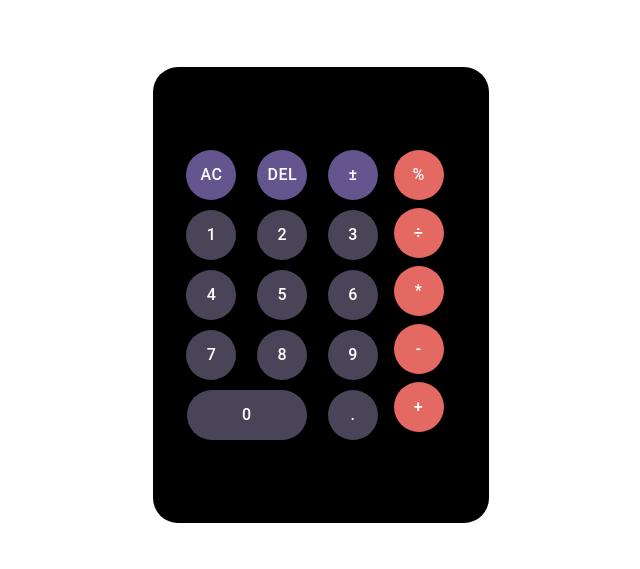
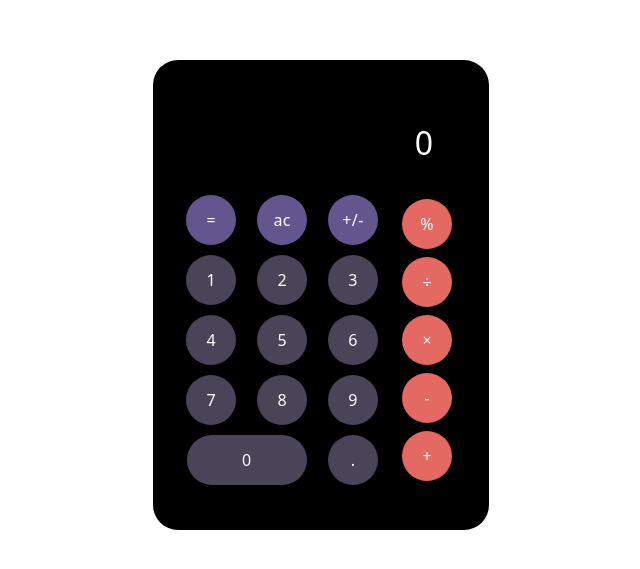
Before and after one commit to mariamksalama/calculator, a React (Vite) app: page / in a window 1280 px wide. Shown: the part 137-706 px from the top of the page, without its empty margins (319-959 px from the left). Built offline with nearby package versions, Linux system fonts and the light colour scheme.

Commit message:
adding display field

```diff
--- a/src/components/calculator/Calculator.tsx
+++ b/src/components/calculator/Calculator.tsx
@@ -1,12 +1,9 @@
 import { styled } from '@mui/material/styles';
 import { Box } from '@mui/material';
-import { CalculatorButton } from './CalculatorButton';
-import {
-  controlButtons,
-  numberButtons,
-  operatorButtons,
-  decimalButton,
-} from '../../utils/ButtonUtils';
+
+import { CalculatorDisplay } from './CalculatorDIsplay';
+import { NumbeberPad } from './NumberPad';
+import { useState } from 'react';
 
 const StyledContainer = styled(Box)({
   display: 'flex',
@@ -14,6 +11,7 @@ const StyledContainer = styled(Box)({
   alignItems: 'center',
   justifyContent: 'center',
   padding: '10%',
+  paddingBottom: '15%',
   borderRadius: '25px',
   backgroundColor: 'black',
   width: '100%',
@@ -22,80 +20,20 @@ const StyledContainer = styled(Box)({
   height: '400px',
 });
 
-const MainGrid = styled(Box)({
-  display: 'grid',
-  gridTemplateColumns: '3fr 1fr',
-  width: '100%',
-  gap: '10px',
-});
-
-const TopRow = styled(Box)({
-  display: 'grid',
-  gridTemplateColumns: 'repeat(3, 1fr)',
-  width: '100%',
-  gap: '10px',
-  justifyItems: 'center',
-});
-
-const NumberPad = styled(Box)({
-  display: 'grid',
-  gridTemplateColumns: 'repeat(3, 1fr)',
-  gap: '10px',
-  width: '100%',
-  justifyItems: 'center',
-  '& .zero-button': {
-    gridColumn: 'span 2',
-  },
-});
-
 export const Calculator = () => {
+  const [displayValue, setDisplayValue] = useState<string | undefined>(undefined);
+  const handleButtonClick = (buttonValue: string, isOperator?: boolean) => {
+    const newValue = displayValue
+      ? isOperator
+        ? displayValue + ' ' + buttonValue + ' '
+        : displayValue + buttonValue
+      : buttonValue;
+    setDisplayValue(newValue);
+  };
   return (
     <StyledContainer role="application" aria-label="Calculator">
-      <MainGrid>
-        <Box
-          display="flex"
-          flexDirection="column"
-          gap="10px"
-          role="group"
-          aria-label="Calculator keypad"
-        >
-          <TopRow role="group" aria-label="Control buttons">
-            {controlButtons.map((button) => (
-              <CalculatorButton
-                key={button.value}
-                value={button.value}
-                variant={button.variant}
-                onClick={() => {}}
-                aria-label={button.ariaLabel}
-              />
-            ))}
-          </TopRow>
-          <NumberPad role="group" aria-label="Number pad">
-            {numberButtons.map((button) => (
-              <CalculatorButton
-                key={button.value}
-                value={button.value}
-                variant={button.variant}
-                onClick={() => {}}
-                className={button.value === '0' ? 'zero-button' : ''}
-                aria-label={button.ariaLabel}
-              />
-            ))}
-            <CalculatorButton {...decimalButton} onClick={() => {}} />
-          </NumberPad>
-        </Box>
-        <Box display="grid" role="group" aria-label="Operator buttons">
-          {operatorButtons.map((button) => (
-            <CalculatorButton
-              key={button.value}
-              value={button.value}
-              variant={button.variant}
-              onClick={() => {}}
-              aria-label={button.ariaLabel}
-            />
-          ))}
-        </Box>
-      </MainGrid>
+      <CalculatorDisplay value={displayValue} />
+      <NumbeberPad onClick={handleButtonClick} />
     </StyledContainer>
   );
 };
--- a/src/components/calculator/CalculatorButton.tsx
+++ b/src/components/calculator/CalculatorButton.tsx
@@ -6,7 +6,6 @@ interface CalculatorButtonProps {
   value: string;
   onClick: () => void;
   variant: VariantTypes;
-  fullWidth?: boolean;
   className?: string;
 }
 
@@ -23,7 +22,17 @@ const StyledButton = styled(Button, {
   fontSize: '1rem',
   borderRadius: '100px',
   backgroundColor: getButtonColor(buttonVariant),
+  textTransform: 'none',
   color: '#fff',
+  fontWeight: '500',
+  display: 'flex',
+  fontFamily: 'system-ui, -apple-system, sans-serif',
+  '& .MuiButton-label': {
+    display: 'flex',
+    alignItems: 'center',
+    justifyContent: 'center',
+    textAlign: 'center',
+  },
   '&:hover': {
     backgroundColor: buttonVariant === 'number' ? '#666' : '#ffb94a',
   },
--- /dev/null
+++ b/src/components/calculator/CalculatorDIsplay.tsx
@@ -0,0 +1,21 @@
+import { styled, Box } from '@mui/material';
+interface CalculatorDisplayProps {
+  value?: string;
+}
+const Display = styled(Box)({
+  width: '80%',
+  margin: '10%',
+  textAlign: 'right',
+  color: 'white',
+  fontSize: '2rem',
+  display: 'flex',
+  alignItems: 'center',
+  justifyContent: 'flex-end',
+});
+export const CalculatorDisplay = ({ value = '0' }: CalculatorDisplayProps) => {
+  return (
+    <Display role="textbox" aria-label="Calculator display" aria-live="polite">
+      {value}
+    </Display>
+  );
+};
--- /dev/null
+++ b/src/components/calculator/NumberPad.tsx
@@ -0,0 +1,88 @@
+import { styled } from '@mui/material/styles';
+import { Box } from '@mui/material';
+import { CalculatorButton } from './CalculatorButton';
+import {
+  controlButtons,
+  numberButtons,
+  operatorButtons,
+  decimalButton,
+} from '../../utils/ButtonUtils';
+
+const MainGrid = styled(Box)({
+  display: 'grid',
+  gridTemplateColumns: '3fr 1fr',
+  width: '100%',
+  gap: '10px',
+});
+
+const TopRow = styled(Box)({
+  display: 'grid',
+  gridTemplateColumns: 'repeat(3, 1fr)',
+  width: '100%',
+  gap: '10px',
+  justifyItems: 'center',
+});
+
+const NumberPad = styled(Box)({
+  display: 'grid',
+  gridTemplateColumns: 'repeat(3, 1fr)',
+  gap: '10px',
+  width: '100%',
+  justifyItems: 'center',
+  '& .zero-button': {
+    gridColumn: 'span 2',
+  },
+});
+const OperatorGrid = styled(Box)({
+  display: 'grid',
+  gridTemplateRows: 'repeat(5, 1fr)',
+  height: '100%',
+  justifyItems: 'center',
+  alignItems: 'center',
+});
+
+interface NumberPadProps {
+  onClick: (value: string, isOperator?: boolean) => void;
+}
+
+export const NumbeberPad: React.FC<NumberPadProps> = ({ onClick }) => {
+  return (
+    <MainGrid>
+      <Box
+        display="flex"
+        flexDirection="column"
+        gap="10px"
+        role="group"
+        aria-label="Calculator keypad"
+      >
+        <TopRow role="group" aria-label="Control buttons">
+          {controlButtons.map((button) => (
+            <CalculatorButton key={button.value} {...button} onClick={() => {}} />
+          ))}
+        </TopRow>
+        <NumberPad role="group" aria-label="Number pad">
+          {numberButtons.map((button) => (
+            <CalculatorButton
+              key={button.value}
+              {...button}
+              onClick={() => onClick(button.value)}
+              className={button.value === '0' ? 'zero-button' : ''}
+              aria-label={button.ariaLabel}
+            />
+          ))}
+          <CalculatorButton {...decimalButton} onClick={() => onClick(decimalButton.value)} />
+        </NumberPad>
+      </Box>
+      <OperatorGrid role="group" aria-label="Operator buttons">
+        {operatorButtons.map((button) => (
+          <CalculatorButton
+            key={button.value}
+            {...button}
+            onClick={() => onClick(button.value, true)}
+            aria-label={button.ariaLabel}
+          />
+        ))}
+      </OperatorGrid>
+    </MainGrid>
+  );
+};
--- a/src/types/buttonTypes.ts
+++ b/src/types/buttonTypes.ts
@@ -1 +1 @@
-export type VariantTypes = 'number' | 'operator' | 'bracket' | 'clear' | 'decimal';
+export type VariantTypes = 'number' | 'operator' | 'control' | 'decimal';
--- a/src/utils/buttonUtils.ts
+++ b/src/utils/buttonUtils.ts
@@ -7,15 +7,16 @@ interface ButtonConfig {
 }
 
 export const controlButtons: ButtonConfig[] = [
-  { value: 'ac', variant: 'clear', ariaLabel: 'Clear all' },
-  { value: 'del', variant: 'clear', ariaLabel: 'Delete' },
-  { value: '±', variant: 'bracket', ariaLabel: 'Toggle positive negative' },
+  //   { value: 'del', variant: 'control', ariaLabel: 'Delete' },
+  { value: '=', variant: 'control', ariaLabel: 'Equal' },
+  { value: 'ac', variant: 'control', ariaLabel: 'Clear all' },
+  { value: '+/-', variant: 'control', ariaLabel: 'Toggle positive negative' },
 ];
 
 export const operatorButtons: ButtonConfig[] = [
   { value: '%', variant: 'operator', ariaLabel: 'Modulos' },
   { value: '÷', variant: 'operator', ariaLabel: 'Divide' },
-  { value: '*', variant: 'operator', ariaLabel: 'Multiply' },
+  { value: '×', variant: 'operator', ariaLabel: 'Multiply' },
   { value: '-', variant: 'operator', ariaLabel: 'Subtract' },
   { value: '+', variant: 'operator', ariaLabel: 'Add' },
 ];
@@ -43,9 +44,7 @@ export const getButtonColor = (variant: VariantTypes) => {
   switch (variant) {
     case 'operator':
       return '#E46962';
-    case 'bracket':
-      return '#65558F';
-    case 'clear':
+    case 'control':
       return '#65558F';
     case 'decimal':
       return '#4A4459';
```
